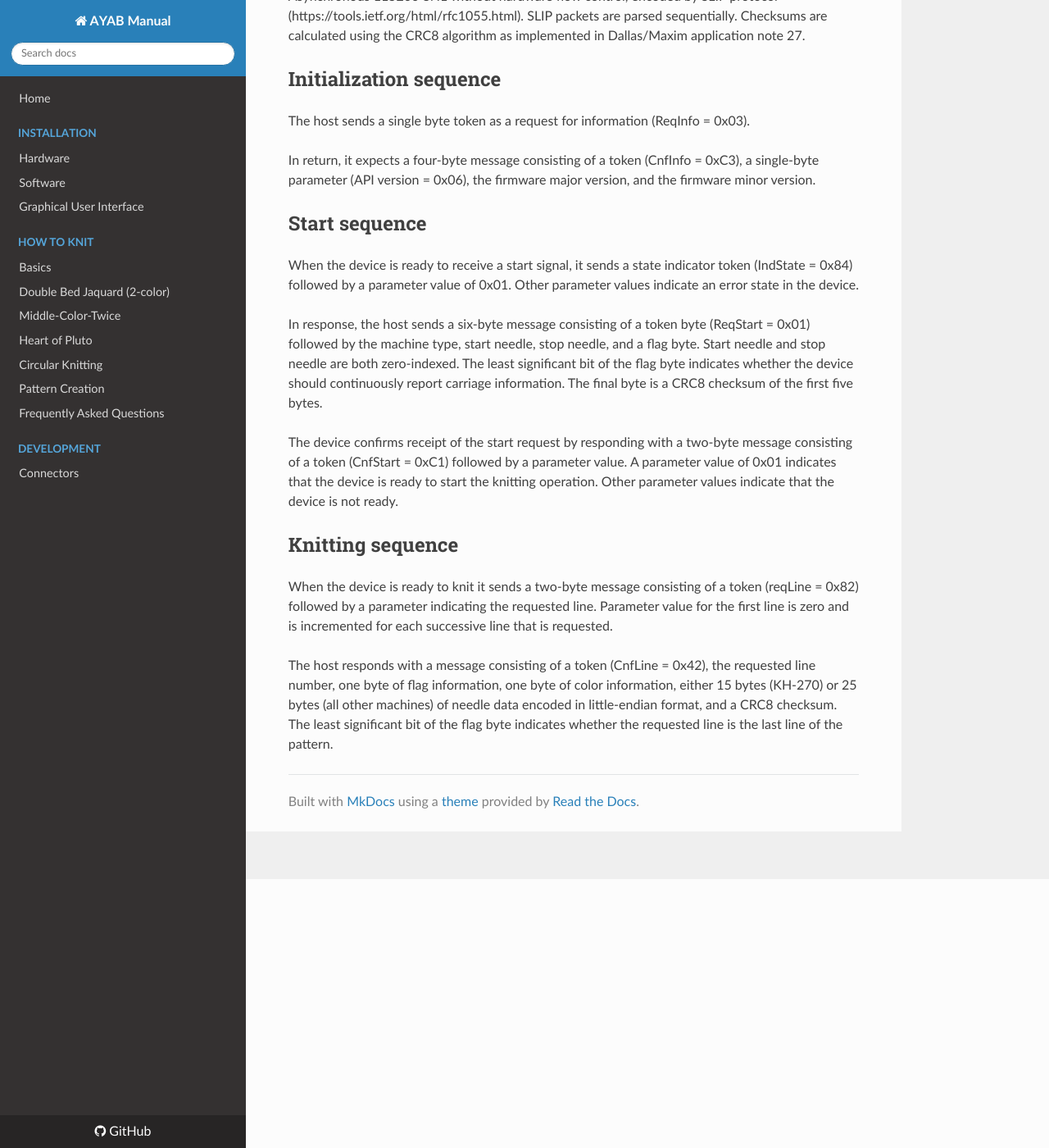
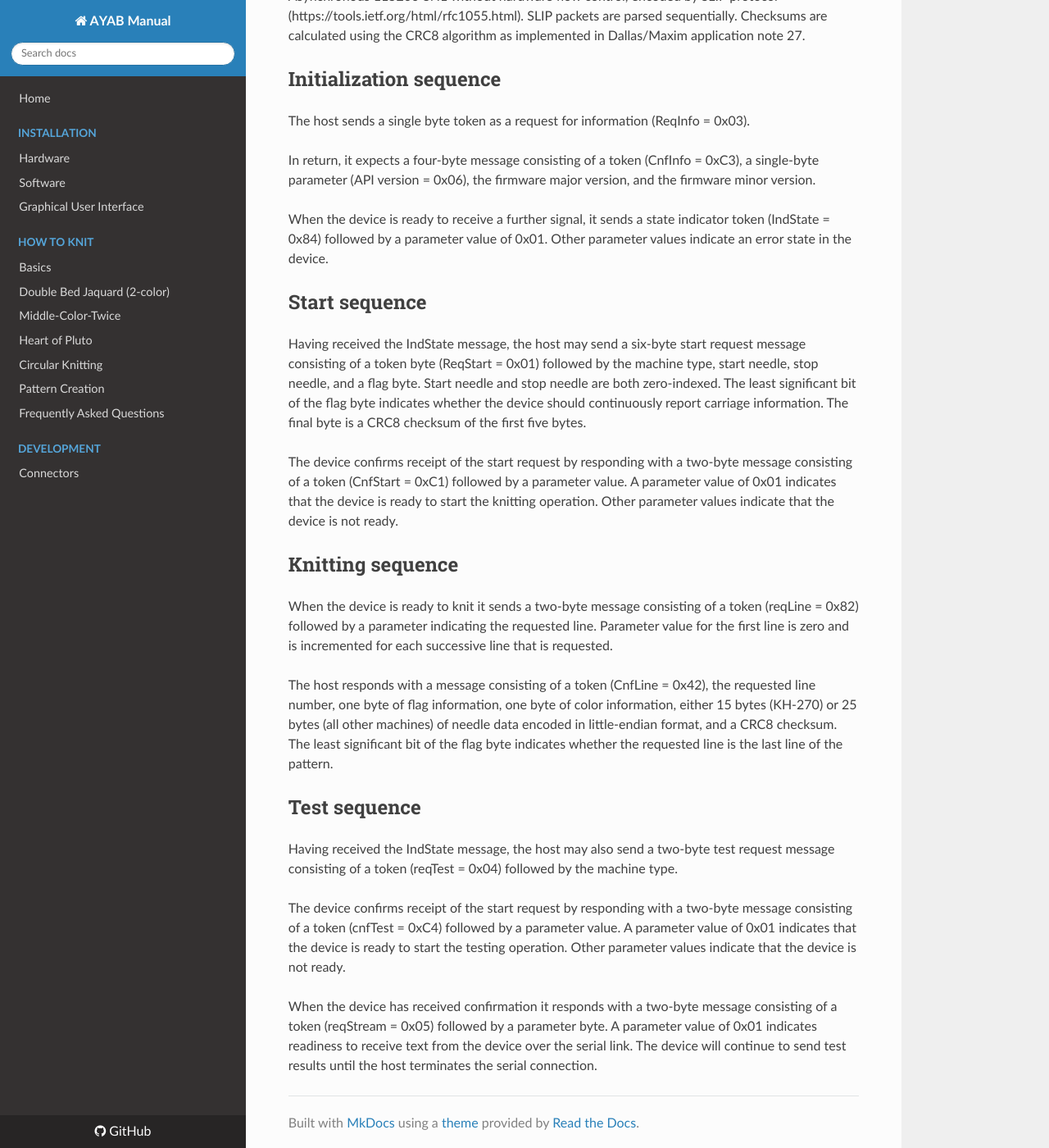
Before and after one commit to AllYarnsAreBeautiful/ayab-manual, an MkDocs documentation site: the page built from docs/API.md, in a window 1280 px wide and 1400 px high, scrolled down 328 px. Shown: the whole window at 82% size. Built offline with MkDocs 1.6.1, drawn with Linux system fonts in a browser that asks for light colours; nearby versions of some CDN libraries; comment, search, counter and statistics services are not loaded.

Commit message:
Update API.md
API for test sequence.

```diff
--- a/docs/API.md
+++ b/docs/API.md
@@ -19,18 +19,18 @@ In return, it expects a four-byte message consisting of a token (CnfInfo = 0xC3)
 a single-byte parameter (API version = 0x06), the firmware major version, and the
 firmware minor version.
 
-## Start sequence
-
-When the device is ready to receive a start signal, it sends a state indicator
+When the device is ready to receive a further signal, it sends a state indicator
 token (IndState = 0x84) followed by a parameter value of 0x01. Other parameter
 values indicate an error state in the device.
 
-In response, the host sends a six-byte message consisting of a token byte
-(ReqStart = 0x01) followed by the machine type, start needle, stop needle, and a
-flag byte. Start needle and stop needle are both zero-indexed. The least
-significant bit of the flag byte indicates whether the device should continuously
-report carriage information. The final byte is a CRC8 checksum of the first five
-bytes.
+## Start sequence
+
+Having received the IndState message, the host may send a six-byte start request
+message consisting of a token byte (ReqStart = 0x01) followed by the machine type,
+start needle, stop needle, and a flag byte. Start needle and stop needle are both
+zero-indexed. The least significant bit of the flag byte indicates whether the
+device should continuously report carriage information. The final byte is a CRC8
+checksum of the first five bytes.
 
 The device confirms receipt of the start request by responding with a two-byte
 message consisting of a token (CnfStart = 0xC1) followed by a parameter value.
@@ -49,3 +49,19 @@ requested line number, one byte of flag information, one byte of color informati
 either 15 bytes (KH-270) or 25 bytes (all other machines) of needle data encoded in
 little-endian format, and a CRC8 checksum. The least significant bit of the flag
 byte indicates whether the requested line is the last line of the pattern.
+
+## Test sequence
+
+Having received the IndState message, the host may also send a two-byte test request
+message consisting of a token (reqTest = 0x04) followed by the machine type.
+
+The device confirms receipt of the start request by responding with a two-byte
+message consisting of a token (cnfTest = 0xC4) followed by a parameter value.
+A parameter value of 0x01 indicates that the device is ready to start the testing
+operation. Other parameter values indicate that the device is not ready.
+
+When the device has received confirmation it responds with a two-byte message
+consisting of a token (reqStream = 0x05) followed by a parameter byte. A parameter
+value of 0x01 indicates readiness to receive text from the device over the serial
+link. The device will continue to send test results until the host terminates the
+serial connection.
```
